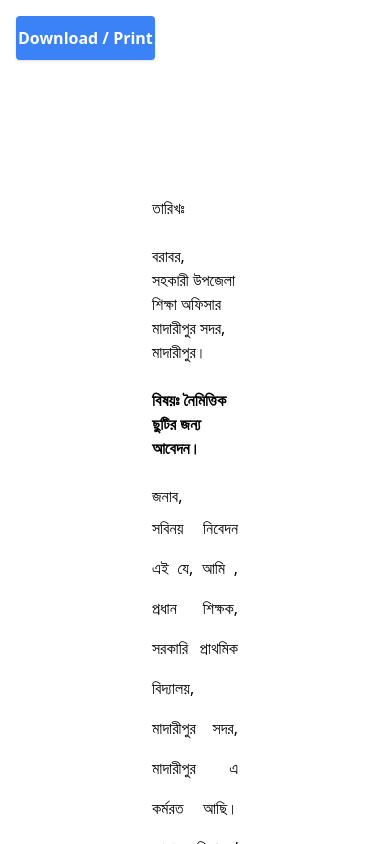
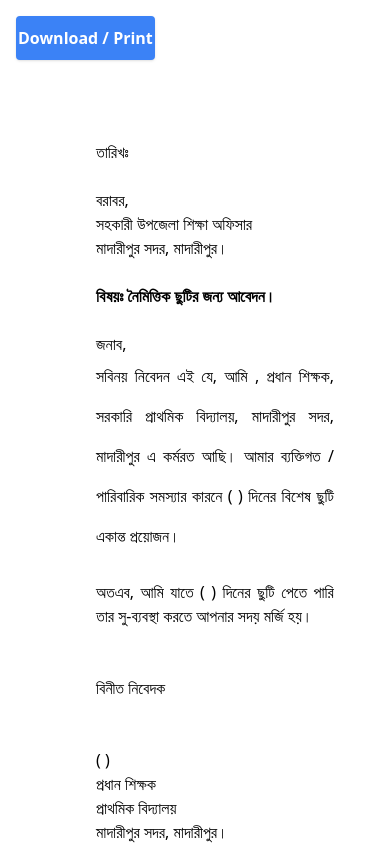
Before and after one commit to mollikacomputer/casual_leave, a Next.js app: page / in a window 390 px wide. Both pictures are taken after a click on the button "Preview Information". Shown: the top 844 px of the page. Built offline with nearby package versions, Linux system fonts and the light colour scheme.

Commit message:
mobile version some change

```diff
--- a/pages/index.js
+++ b/pages/index.js
@@ -29,7 +29,7 @@ export default function Home() {
               content={() => componentRef.current}
             />
             <h2 className="md:text-4xl sm:lg sm: hidden font-bold"> নৈমিত্তিক ছুটি </h2>
-            <div ref={componentRef} className="md: m-32 sm: p-2 sm: m-2">
+            <div ref={componentRef} className="ml-20 mt-20 mr-10">
               <p>তারিখঃ</p>
               <br/>
               <p>বরাবর,</p>
```
